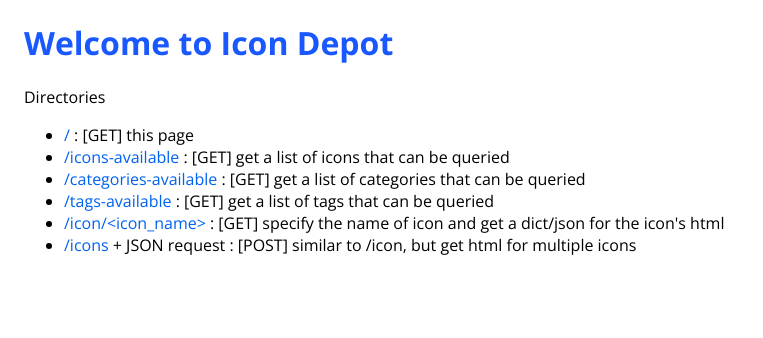
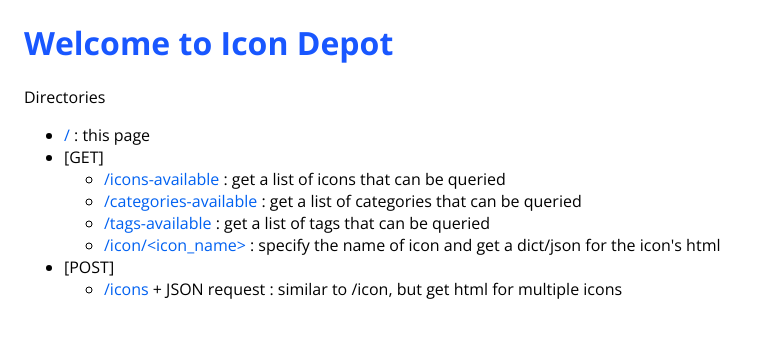
Before and after one commit to fusakoo/icon-depot, a Flask app: page / in a window 1280 px wide. Shown: the top 338 px of the page, without its empty margins (0-763 px from the left). Run offline with Flask 2, Linux system fonts and the light colour scheme.

Commit message:
Update index to display new directories

```diff
--- a/app/templates/index.html
+++ b/app/templates/index.html
@@ -9,12 +9,20 @@
    <h1>Welcome to Icon Depot</h1>
    <p>Directories</p>
    <ul>
-       <li><span class="directory">/</span> : [GET] this page</li>
-       <li><span class="directory">/icons-available</span> : [GET] get a list of icons that can be queried</li>
-       <li><span class="directory">/categories-available</span> : [GET] get a list of categories that can be queried</li>
-       <li><span class="directory">/tags-available</span> : [GET] get a list of tags that can be queried</li>
-       <li><span class="directory">/icon/&lt;icon_name&gt;</span> : [GET] specify the name of icon and get a dict/json for the icon's html</li>
-       <li><span class="directory">/icons</span> + JSON request : [POST] similar to /icon, but get html for multiple icons</li>
+       <li><span class="directory">/</span> : this page</li>
+       <li>[GET]
+           <ul>
+               <li><span class="directory">/icons-available</span> : get a list of icons that can be queried</li>
+               <li><span class="directory">/categories-available</span> : get a list of categories that can be queried</li>
+               <li><span class="directory">/tags-available</span> : get a list of tags that can be queried</li>
+               <li><span class="directory">/icon/&lt;icon_name&gt;</span> : specify the name of icon and get a dict/json for the icon's html</li>
+           </ul>
+       </li>
+       <li>[POST]
+           <ul>
+               <li><span class="directory">/icons</span> + JSON request : similar to /icon, but get html for multiple icons</li>
+           </ul>
+       </li>
    </ul>
 </body>
 </html>
```
